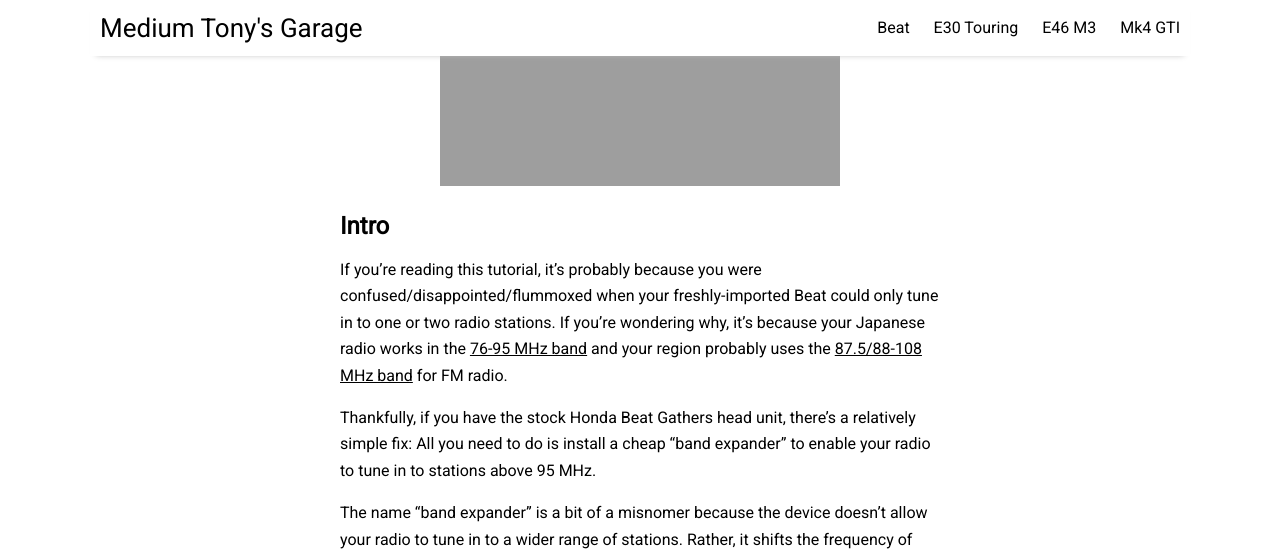
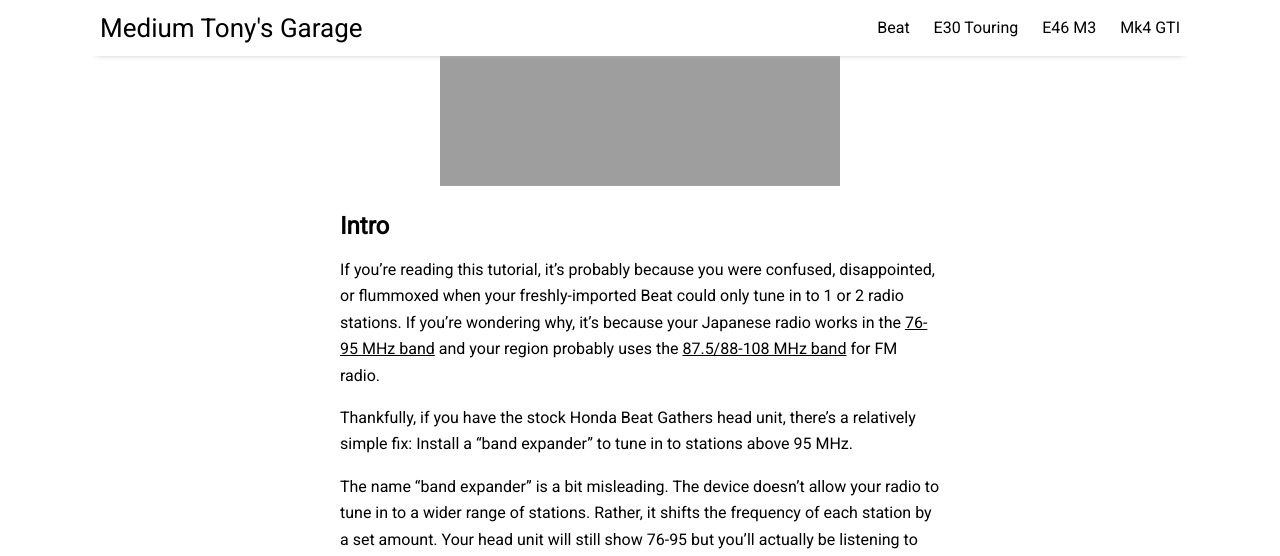
Before and after one commit to prestia/mediumtonys, a Jekyll site: the page built from _posts/2023-8-30-beat-fm-band-expander.md, in a window 1280 px wide and 1400 px high, scrolled down 276 px. Shown: the top 556 px of the window. Built offline with Jekyll 4.4.1, drawn with Linux system fonts in a browser that asks for light colours; nearby versions of some CDN libraries; some of the changed text lies outside the part shown.

Commit message:
Update 2023-8-30-beat-fm-band-expander.md

```diff
--- a/_posts/2023-8-30-beat-fm-band-expander.md
+++ b/_posts/2023-8-30-beat-fm-band-expander.md
@@ -7,15 +7,15 @@ tags: [beat,diy]
 image: beat-fm-band-expander/rav-helper.jpg
 ---
 ## Intro
-If you're reading this tutorial, it's probably because you were confused/disappointed/flummoxed when your freshly-imported Beat could only tune in to one or two radio stations. If you're wondering why, it's because your Japanese radio works in the [76-95 MHz band](https://en.wikipedia.org/wiki/FM_broadcasting_in_Japan) and your region probably uses the [87.5/88-108 MHz band](https://en.wikipedia.org/wiki/FM_broadcast_band) for FM radio.
+If you're reading this tutorial, it's probably because you were confused, disappointed, or flummoxed when your freshly-imported Beat could only tune in to 1 or 2 radio stations. If you're wondering why, it's because your Japanese radio works in the [76-95 MHz band](https://en.wikipedia.org/wiki/FM_broadcasting_in_Japan) and your region probably uses the [87.5/88-108 MHz band](https://en.wikipedia.org/wiki/FM_broadcast_band) for FM radio.
 
-Thankfully, if you have the stock Honda Beat Gathers head unit, there's a relatively simple fix: All you need to do is install a cheap "band expander" to enable your radio to tune in to stations above 95 MHz.
+Thankfully, if you have the stock Honda Beat Gathers head unit, there's a relatively simple fix: Install a "band expander" to tune in to stations above 95 MHz.
 
-The name "band expander" is a bit of a misnomer because the device doesn't allow your radio to tune in to a wider range of stations. Rather, it shifts the frequency of each station by a set amount. As a result, your head unit will still show 76-95 but you'll actually be listening to something 14Mhz (or 28 MHz) higher.
+The name "band expander" is a bit misleading. The device doesn't allow your radio to tune in to a wider range of stations. Rather, it shifts the frequency of each station by a set amount. Your head unit will still show 76-95 but you'll actually be listening to something 14Mhz (or 28 MHz) higher.
 
 ![Picture of the Car Frequency Antenna, Radio FM Band Expander for Japanese Autos.](assets/img/beat-fm-band-expander/band-expander.jpg)
 
-Units like the one pictured above claim to reduce the 90-104 MHz bands by 14 MHz (to 76-90 MHz) and the 104-108 MHz bands by 28 MHz (to 76-80 MHz). This strikes me as odd for two reasons: (1) There's no way to tune in to any stations above 87.5/88 MHz but below 90 MHz; and (2) it seems like some of the stations could collide (e.g., 91.4 and 105.4 would both reduce to 77.4). I've yet to spend any time confirming whether these are genuine problems, but I'll update this post when I do. I can, however, confirm
+Units like the one pictured above claim to reduce the 90-104 MHz bands by 14 MHz (to 76-90 MHz) and the 104-108 MHz bands by 28 MHz (to 76-80 MHz). This strikes me as odd for two reasons: (1) There's no way to tune in to any stations above 87.5/88 MHz but below 90 MHz; and (2) some of the stations could collide (e.g., 91.4 and 105.4 would both reduce to 77.4). I've yet to spend any time confirming whether these are genuine problems, but I'll update this post when I do.
 
 To make this more concrete, here's how a few LA radio stations would be reduced:
 
```
